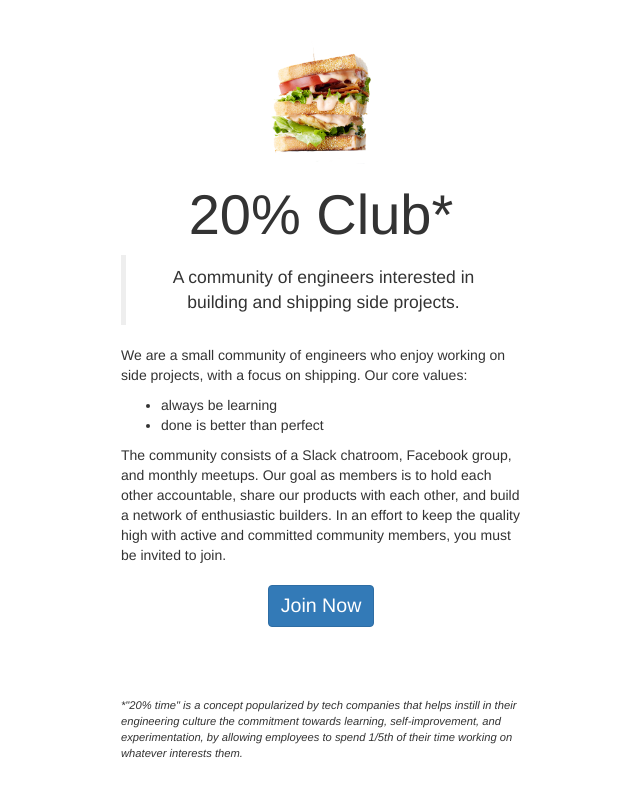
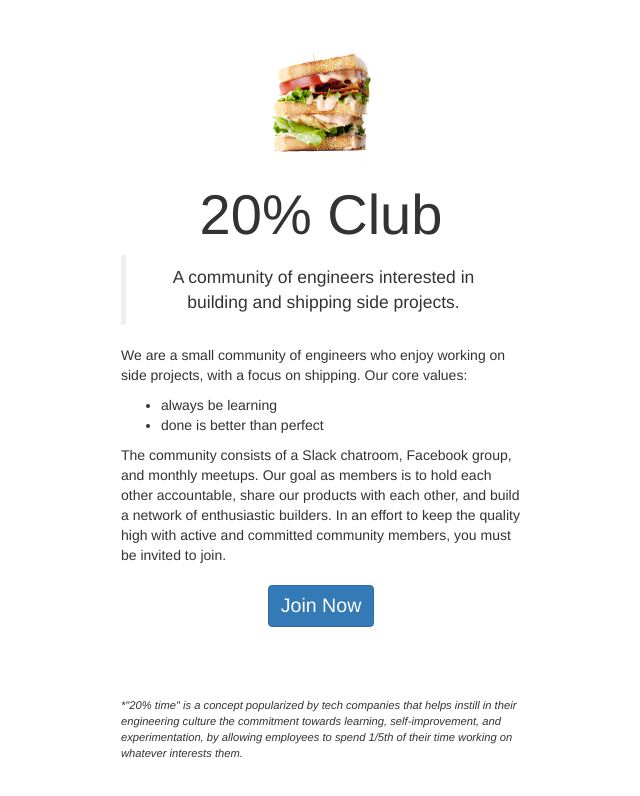
Before and after one commit to lambtron/20percent.club, a website: page client/index.html in a window 1280 px wide. Shown: the whole page, without its empty margins (319-959 px from the left). Drawn offline with nearby package versions, Linux system fonts and the light colour scheme.

Commit message:
updated client/index.html

```diff
--- a/client/index.html
+++ b/client/index.html
@@ -9,7 +9,7 @@
       <img src="/img/club.png" style="width: 100px; margin-top: 40px" />
     </div>
     <div class="row text-center">
-      <h1 style="font-size: 4em">20% Club*</h1>
+      <h1 style="font-size: 4em">20% Club</h1>
       <blockquote>A community of engineers interested in building and shipping side projects.</blockquote>
     </div>
     <div class="row">
```
